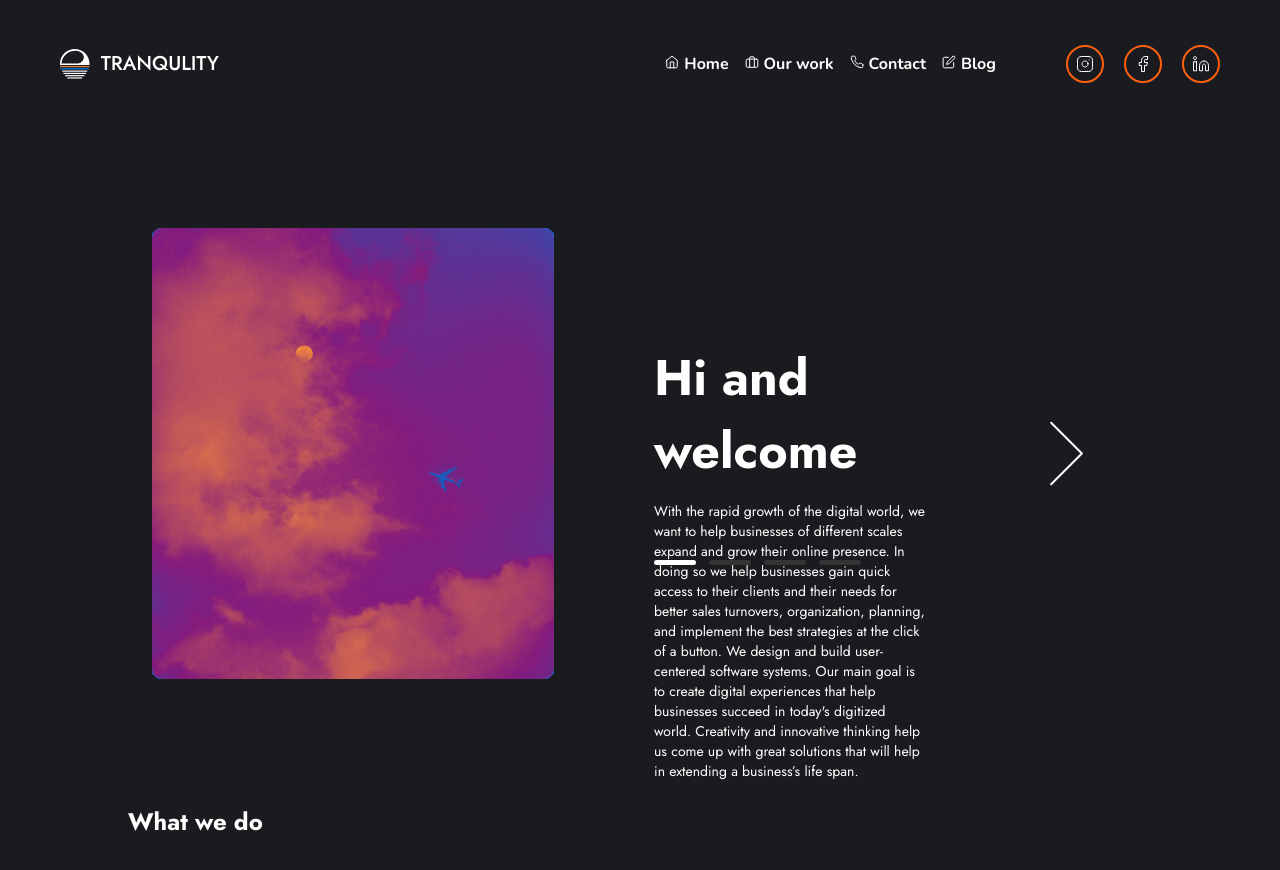
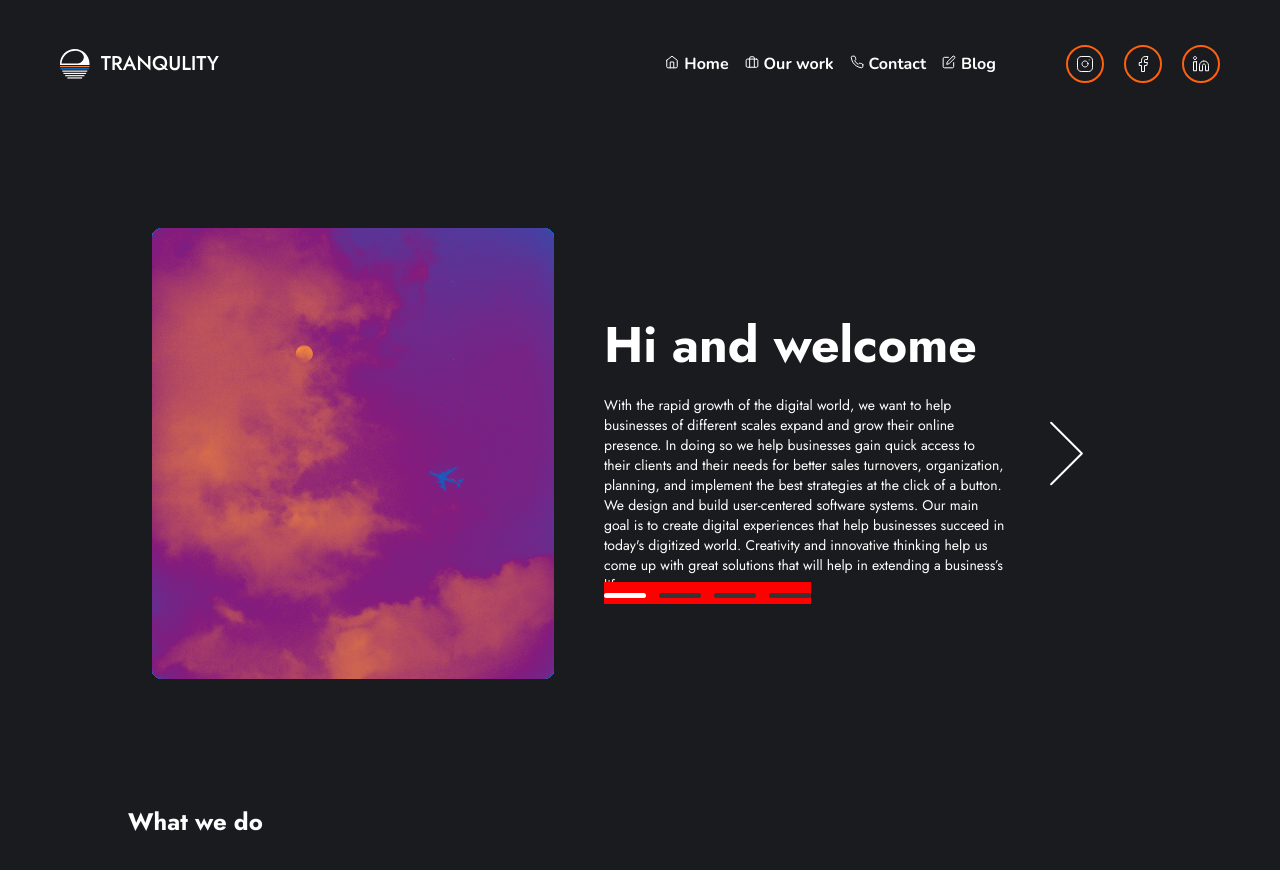
Before and after one commit to lerato1ofone/Tranquility, a Next.js app in the folder frontend/: page / in a window 1280 px wide. Shown: the top 870 px of the page. Built offline with nearby package versions, Linux system fonts and the light colour scheme.

Commit message:
Landing slider clean up

```diff
--- a/frontend/components/LandingSlider.js
+++ b/frontend/components/LandingSlider.js
@@ -18,12 +18,14 @@ function LandingSlider({slides}) {
             <div className={styles.left}>
                 <HeroIcon />
             </div>
-
+            <div className={styles.content}>
                 <div className={styles.middle}>
                     <Text text={slides[current].heading} type={TEXT_BIG_TITLE} />
                     <Text text={slides[current].body}
                     type={TEXT_TEXT}/>
 
+
+                </div>
                 <div className={styles.slides}>
                         <svg width="207" height="5" viewBox="0 0 207 5" fill="none" xmlns="http://www.w3.org/2000/svg">
                             <rect width="42" height="5" rx="2.5" fill={current == 0 ? `white` : `#343434`}/>
@@ -34,7 +36,6 @@ function LandingSlider({slides}) {
 
                     </div>
             </div>
-
             <div className={styles.right} onClick={nextSlide}>
                 <svg width="123" height="123" viewBox="0 0 123 123" fill="none" xmlns="http://www.w3.org/2000/svg">
                     <path d="M46.125 30.75L76.875 61.5L46.125 92.25" stroke="white" strokeWidth="2" strokeLinecap="round" strokeLinejoin="round"/>
--- a/frontend/styles/Landing.module.scss
+++ b/frontend/styles/Landing.module.scss
@@ -15,22 +15,29 @@
   -ms-user-select: none; /* Internet Explorer/Edge */
   user-select: none; /* Non-prefixed version, currently supported by Chrome, Edge, Opera and Firefox */
 
-  .middle {
-    width: 80%;
-    height: 35%;
-    margin-left: 6.25rem;
-    margin-right: 5rem;
-    color: white;
+  .content {
+    display: flex;
+    flex-direction: column;
+    justify-content: space-between;
     position: relative;
+    height: 45%;
+    width: 70%;
+    padding-left: var(--l-space);
 
-    h1 {
-      margin-top: 0;
-      margin-bottom: 0.625rem;
+    .middle {
+      color: white;
+      align-items: center;
+
+      h1 {
+        margin-top: 0;
+        margin-bottom: 0.625rem;
+      }
     }
 
     .slides {
       position: absolute;
       bottom: 0;
+      background: red;
     }
   }
 
```
Lines whose indentation alone changed are shown as unchanged.
